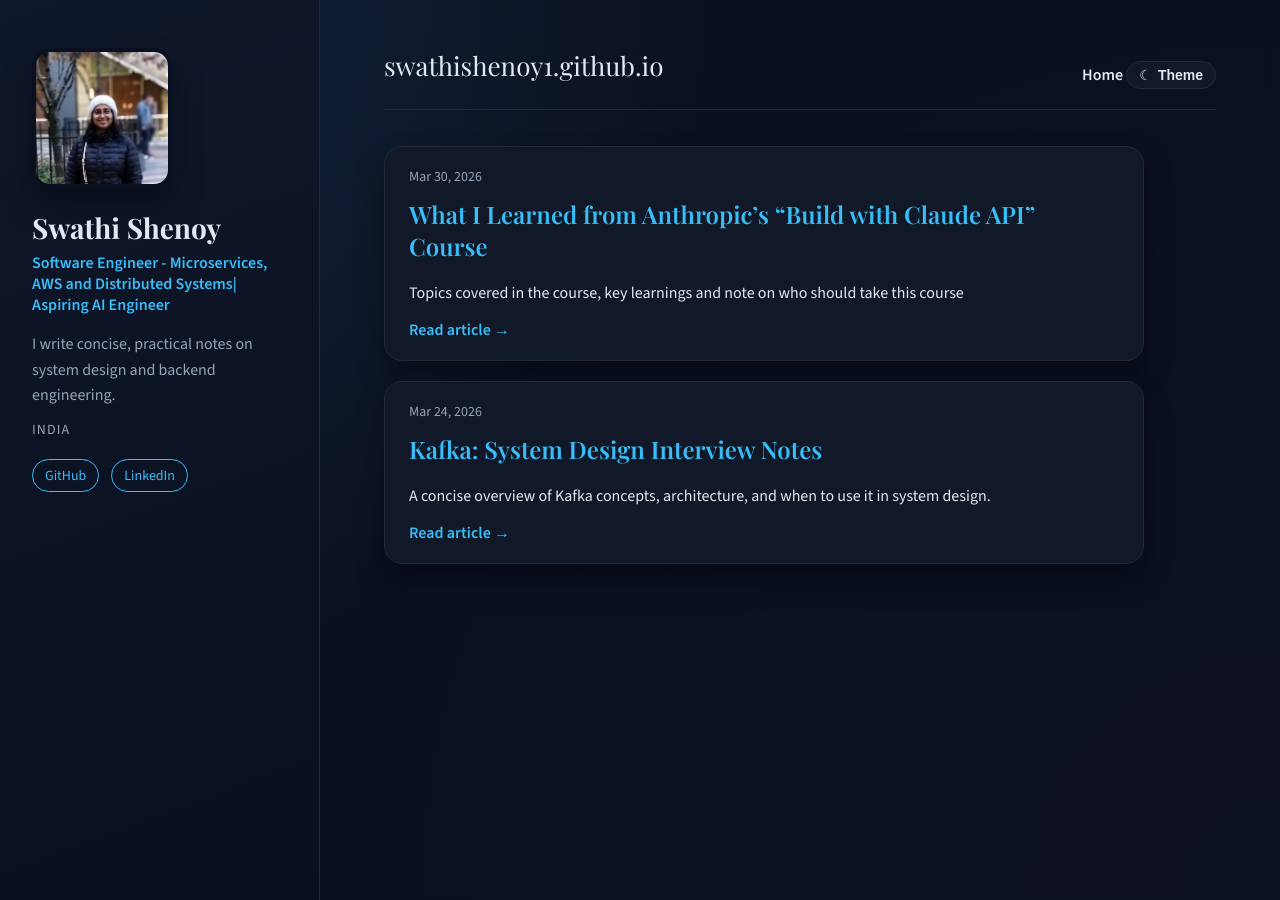
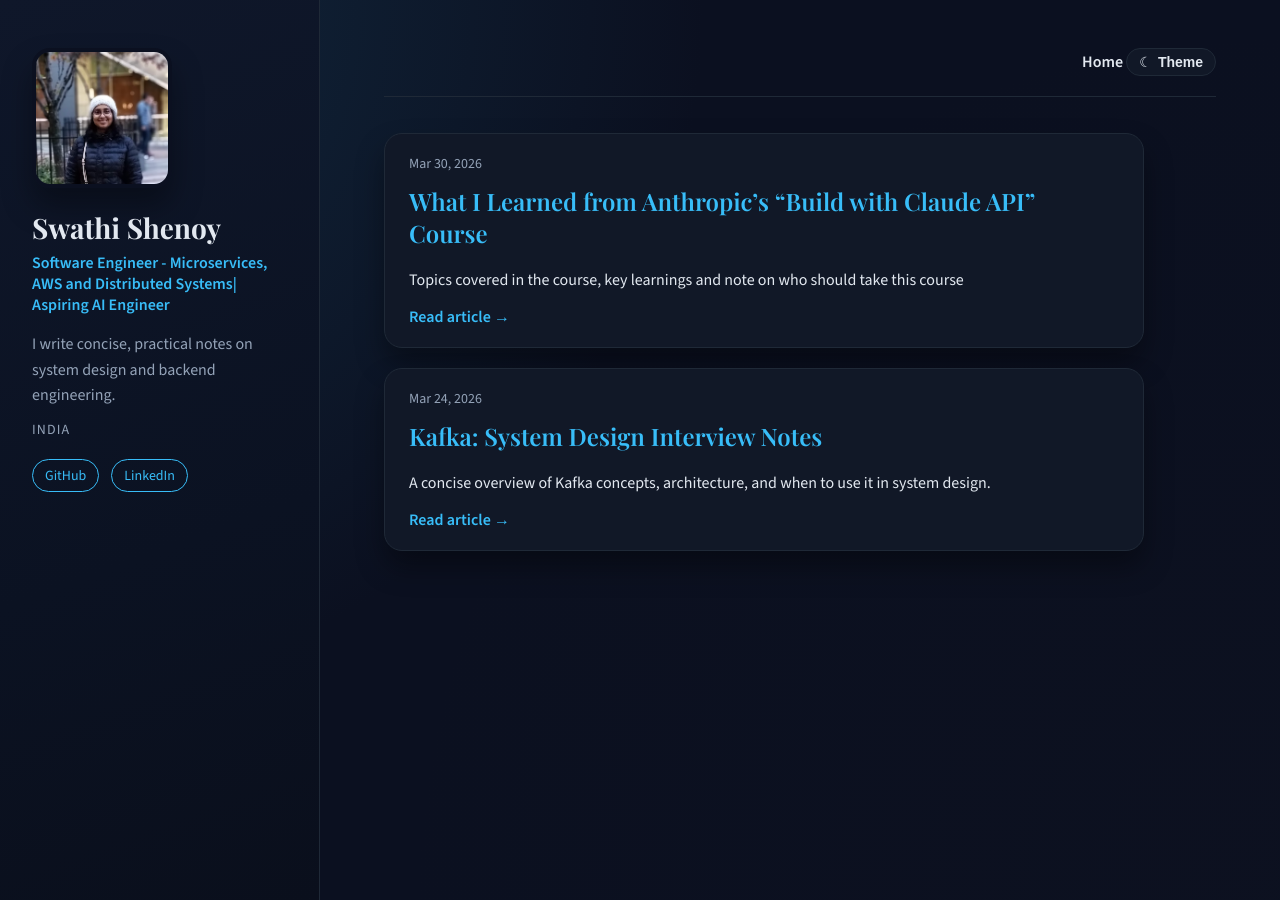
Before and after one commit to swathishenoy1/swathishenoy1.github.io, a Jekyll site: the page built from docs/index.md, in a window 1280 px wide. Built offline with Jekyll 4.4.1, drawn with Linux system fonts in a browser that asks for light colours.

Commit message:
Remove duplicate site title from header

```diff
--- a/docs/_layouts/default.html
+++ b/docs/_layouts/default.html
@@ -41,7 +41,6 @@
       <main class="content">
         <header class="site-header">
           <div>
-            <div class="site-title">{{ site.title }}</div>
             <div class="site-description">{{ site.description }}</div>
           </div>
           <nav class="site-nav">
```
